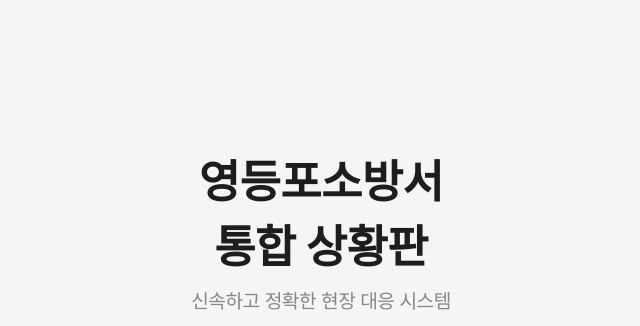
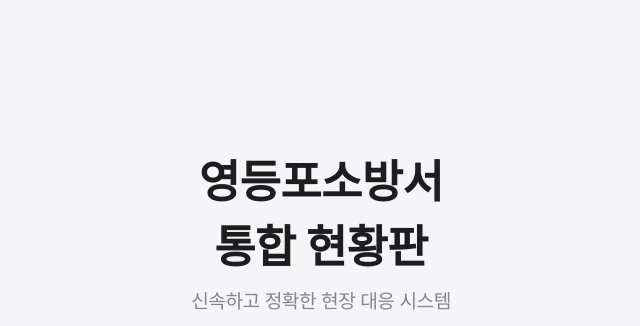
Before and after one commit to pardakmon/main-board-bydy, a plain HTML site: page index.html in a window 1280 px wide. Shown: the top 326 px of the page, 319-959 px from the left. Drawn offline with Linux system fonts and the light colour scheme.

Commit message:
Update index.html

```diff
--- a/index.html
+++ b/index.html
@@ -91,7 +91,7 @@
 <body>
 
     <div class="header">
-        <h1>영등포소방서<br>통합 상황판</h1>
+        <h1>영등포소방서<br>통합 현황판</h1>
         <p>신속하고 정확한 현장 대응 시스템</p>
     </div>
 
```
